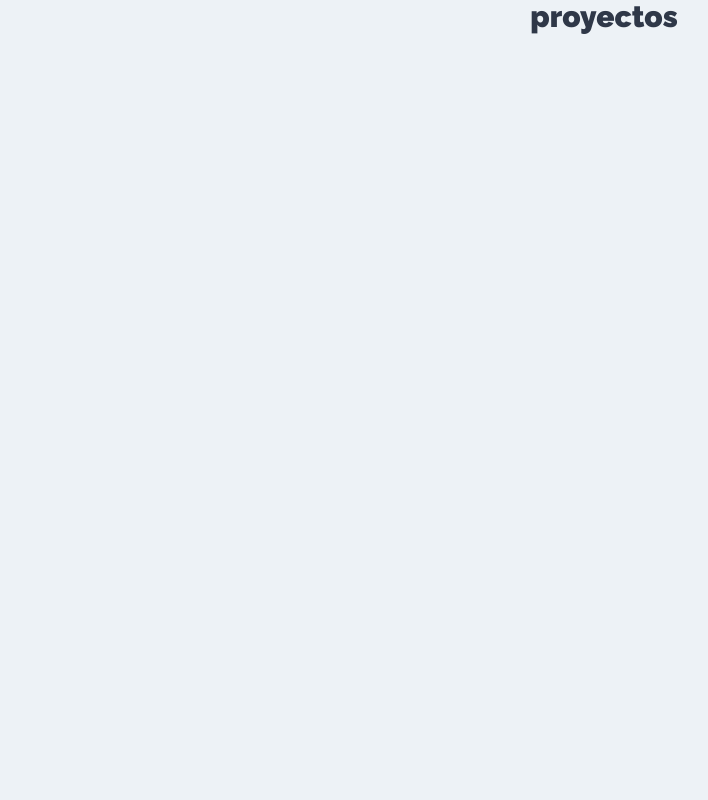
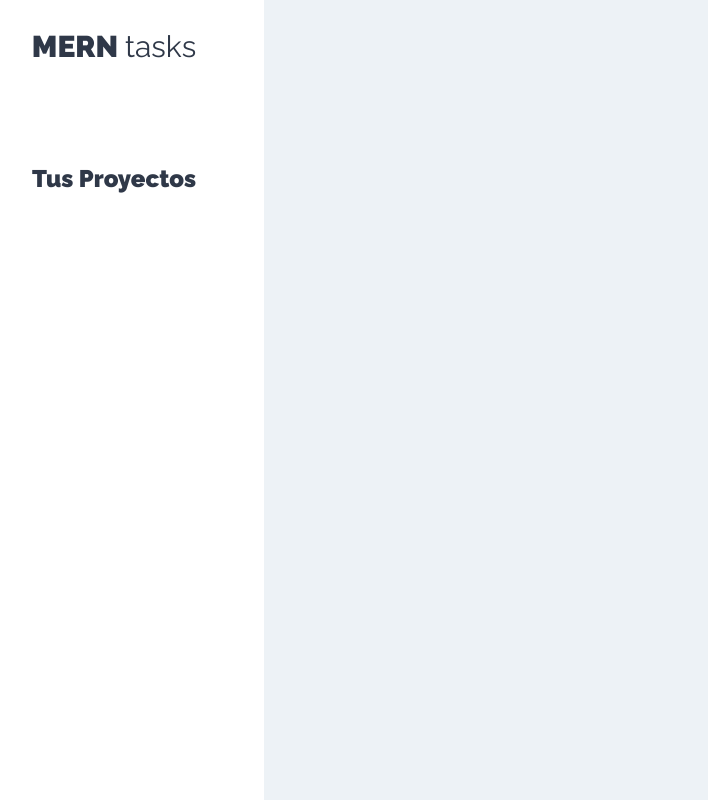
Before and after one commit to Marcos0204/client-_task_manager, a React (Create React App) app: page /proyectos in a window 1280 px wide. Shown: the whole page, without its empty margins (36-744 px from the left). Built offline with nearby package versions, Linux system fonts and the light colour scheme.

Commit message:
primeros-pasos--proyectos

```diff
--- /dev/null
+++ b/src/components/layout/Sidebar.js
@@ -0,0 +1,14 @@
+import React from 'react'
+
+const Sidebar = () => {
+    return (
+        <aside>
+            <h1>MERN <span>tasks</span> </h1>
+            <div className="proyectos">
+                <h2>Tus Proyectos</h2>
+            </div>
+        </aside>
+    )
+}
+
+export default Sidebar
--- a/src/components/proyectos/Proyectos.jsx
+++ b/src/components/proyectos/Proyectos.jsx
@@ -1,8 +1,18 @@
 import React from "react";
+import Sidebar from "../layout/Sidebar";
 
 const Proyectos = () => {
     return(
-        <h1>proyectos</h1>
+        <div className="contenedor-app">
+            <Sidebar/>
+            <div className="seccion-principal">
+                <main>
+                    <div className="contenedor-tareas">
+
+                    </div>
+                </main>
+            </div>
+        </div>
     )
 }
 
```
